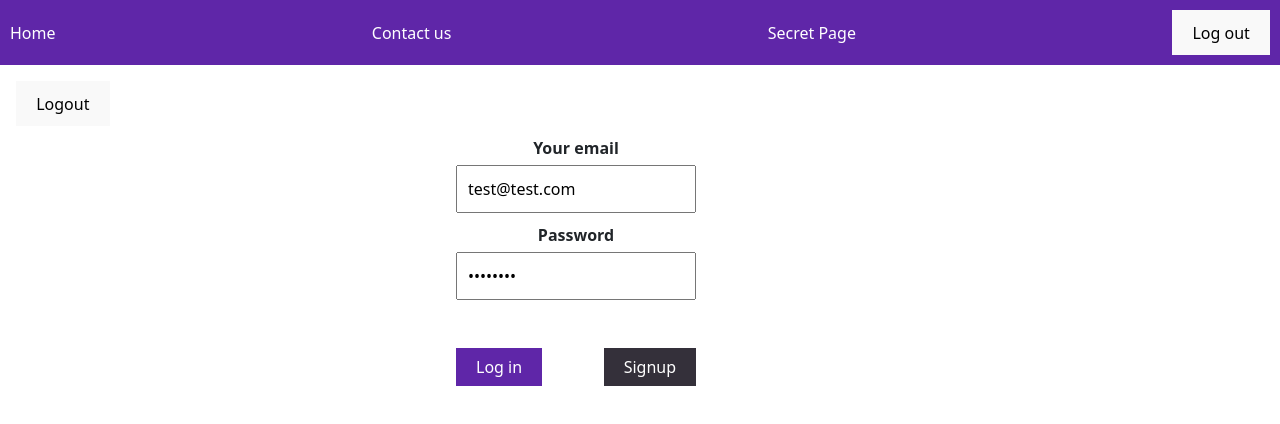
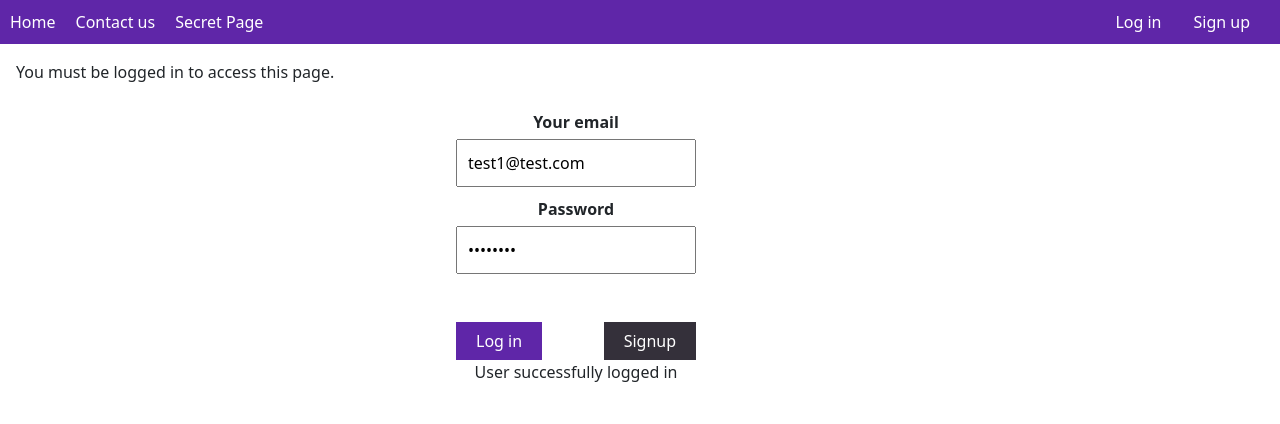
Before and after one commit to norskemarcus/Mandatory2, a Svelte app in the folder client/: page /login in a window 1280 px wide. Shown: the top 424 px of the page. Built offline with nearby package versions, Linux system fonts and the light colour scheme.

Commit message:
log in + log out works and private route is private

```diff
--- a/client/src/App.svelte
+++ b/client/src/App.svelte
@@ -1,31 +1,49 @@
+<script>
+  import { Router, Link, Route } from 'svelte-navigator';
+  import Home from './pages/Home/Home.svelte';
+  import Contact from './pages/Contact/Contact.svelte';
+  import Login from './pages/Login/Login.svelte';
+  import Signup from './pages/Signup/Signup.svelte';
+  import Test from './pages/Example/SecretPage.svelte';
+  import PrivateRouteGuard from './PrivateRouteGuard.svelte';
+  import PrivateRoute from './PrivateRoute.svelte';
+  import SecretPage from './pages/Example/SecretPage.svelte';
+  import { user } from './store/stores.js';
 
-<script>
-	import { Router, Link, Route } from "svelte-navigator";
-  import Home from "./pages/Home/Home.svelte"
-  import Contact from "./pages/Contact/Contact.svelte";
-  import Login from "./pages/Login/Login.svelte";
-  import Signup from "./pages/Signup/Signup.svelte";
-  import Test from "./pages/Example/SecretPage.svelte";
-  import PrivateRouteGuard from "./PrivateRouteGuard.svelte";
-  import PrivateRoute from "./PrivateRoute.svelte";
-  import SecretPage from "./pages/Example/SecretPage.svelte";
+  // get from local storage
+  let storedUserId = localStorage.getItem('userId');
 
+  // If a user ID is found, set it in the user store
+  if (storedUserId) {
+    user.set({ id: storedUserId });
+  }
 
-  // OBS use this one when security is implemented!!
-  //import { user } from "./store/stores.js";
+  async function handleLogout() {
+    try {
+      const response = await fetch('http://localhost:8080/auth/logout', {
+        method: 'POST',
+        headers: {
+          'Content-Type': 'application/json',
+        },
+        credentials: 'include', // Include credentials (cookies) in the request
+      });
 
-  let user = { loggedIn: true };
+      if (response.ok) {
+        // update the user store
+        user.set(null);
+        storedUserId = null;
 
-	function handleLogout() {
-		//$user = null;
-	}
-
-
-  function toggle() {
-		user.loggedIn = !user.loggedIn;
-	}
+        // Clear the user ID from local storage
+        localStorage.removeItem('userId');
+        // window.location.href = '/';
+      } else {
+        console.error('Error logging out:', response.status);
+      }
+    } catch (error) {
+      console.error('Logout error:', error);
+    }
+  }
 </script>
-
 
 <Router>
   <nav>
@@ -33,31 +51,22 @@
     <Link to="/contact">Contact us</Link>
     <Link to="/secretPage">Secret Page</Link>
 
-
-
-    {#if user.loggedIn}
-    <button on:click={toggle}> Log out </button>
+    {#if $user}
+      <button on:click={handleLogout}>Log out</button>
     {:else}
-    <Link to="/login" class="login">Log in</Link>
-    <Link to="/signup" class="signup">Sign up</Link>
-
-
-  {/if}
-
+      <Link to="/login" class="login">Log in</Link>
+      <Link to="/signup" class="signup">Sign up</Link>
+    {/if}
   </nav>
 
   <div class="mainRouter">
-    <Route path="/" component={Home}></Route>
-    <Route path="/contact" component={Contact}></Route>
-
-    <!-- <PrivateRoute path="profile let:location">  -->
-      <Route path="/secretPage" component={SecretPage}></Route>
-      <button on:click={handleLogout}>Logout</button>
-    <!-- </PrivateRoute> -->
-
-    <Route path="/login" component={Login}></Route>
-    <Route path="/signup" component={Signup}></Route>
+    <Route path="/" component={Home} />
+    <Route path="/contact" component={Contact} />
+    <!-- Render the PrivateRoute with a user prop -->
+    <PrivateRoute when="/secretPage" {user}>
+      <SecretPage {user} />
+    </PrivateRoute>
+    <Route path="/login" component={Login} />
+    <Route path="/signup" component={Signup} />
   </div>
-
-
 </Router>
--- a/client/src/PrivateRoute.svelte
+++ b/client/src/PrivateRoute.svelte
@@ -1,4 +1,9 @@
 <script>
+  export let when;
+  export let user;
+</script>
+
+<!-- <script>
 	import { Route } from "svelte-navigator";
 	import PrivateRouteGuard from "./PrivateRouteGuard.svelte";
 
@@ -9,4 +14,35 @@
 	<PrivateRouteGuard>
 		<slot {params} {location} {navigate} />
 	</PrivateRouteGuard>
-</Route>
+</Route> -->
+<!--
+<script>
+  import { Route } from 'svelte-navigator';
+  import { user } from './store/stores.js';
+
+  export let when;
+  export let component;
+  export let { ...restProps } = {};
+
+  // Check if the user is authenticated
+  let authenticated = false;
+
+  // Subscribe to the user store to check if the user is authenticated
+  $: {
+    const userValue = $user;
+    authenticated = userValue !== null; // Modify this condition based on your user store structure
+  }
+</script>
+
+ Check if the user is authenticated; if not, redirect to a login page -->
+<!-- {#if authenticated}
+  <Route {when} {component} {...restProps} />
+{:else}
+  <Route path="/login" />
+{/if} -->
+
+{#if $user}
+  <svelte:component this={when} />
+{:else}
+  <p>You must be logged in to access this page.</p>
+{/if}
--- a/client/src/pages/Example/SecretPage.svelte
+++ b/client/src/pages/Example/SecretPage.svelte
@@ -1,14 +1,17 @@
 <script>
-  let message = "Hello, Svelte!";
+  // Ensure that you add export let user; at the beginning of your SecretPage.svelte component so that it can accept the user prop when you use it in your PrivateRoute.
+
+  export let user; // Define the user prop
+  let message = 'Hello, Svelte!';
 </script>
+
+<div>
+  <h1>{message}</h1>
+  <button on:click={() => (message = 'Hello, this is a secret page, just for logged in users!')}>Click me</button>
+</div>
 
 <style>
   h1 {
     color: #333;
   }
 </style>
-
-<div>
-  <h1>{message}</h1>
-  <button on:click={() => message = "Hello, this is a secret page, just for logged in users!"}>Click me</button>
-</div>
--- a/client/src/pages/Login/Login.svelte
+++ b/client/src/pages/Login/Login.svelte
@@ -1,5 +1,87 @@
+<script>
+  import { setContext } from 'svelte';
+  import { writable } from 'svelte/store';
+
+  export let email = 'test1@test.com';
+  export let password = 'test1234';
+  export let message = '';
+
+  //export let data;
+
+  // Create a writable store for user login state
+  const user = writable();
+
+  // ...and add it to the context for child components to access
+  setContext('user', user);
+
+  function navigateToSignup() {
+    window.location.href = '/auth/signup';
+  }
+
+  async function handleSubmit() {
+    // event
+
+    //event.preventDefault();
+
+    try {
+      const response = await fetch('http://localhost:8080/auth/login', {
+        method: 'POST',
+        headers: {
+          Accept: 'application/json',
+          'Content-Type': 'application/json',
+        },
+        credentials: 'include',
+        body: JSON.stringify({ email: email, password: password }),
+      });
+
+      if (response.ok) {
+        const data = await response.json();
+        message = data.message;
+        console.log(data.user.uid);
+
+        user.set(data.user); // Update the user store with the user's data
+        //$: user.set(data.user);
+
+        // gemme i local storage
+        localStorage.setItem('userId', data.user.uid);
+
+        window.location.href = '/';
+      } else {
+        message = 'Error: Something went wrong';
+        // user.set(null);
+      }
+    } catch (error) {
+      console.error(error);
+      message = 'Error: Something went wrong';
+      //user.set(null);
+    }
+  }
+</script>
+
+<main>
+  <!-- <form action="/auth/login" method="POST"> -->
+  <form on:submit|preventDefault={handleSubmit}>
+    <label for="email">Your email</label>
+    <input id="email" required type="email" name="email" placeholder="Your email" bind:value={email} />
+
+    <label for="password">Password</label>
+    <input id="password" required type="password" name="password" placeholder="Password" bind:value={password} />
+
+    <div class="button-container">
+      <button type="submit">Log in</button>
+      <button on:click={navigateToSignup} class="signup-btn">Signup</button>
+    </div>
+    {#if message}
+      <div>{message}</div>
+    {/if}
+
+    {#if user}
+      <div>User successfully logged in</div>
+    {/if}
+  </form>
+</main>
+
 <style>
-
   label {
     font-weight: bold;
     display: block;
@@ -13,7 +95,7 @@
   }
 
   button {
-    background-color:  #5f26a8;
+    background-color: #5f26a8;
     color: #fff;
     padding: 7px 20px;
     margin-top: 3em;
@@ -36,30 +118,8 @@
     width: 100%;
   }
 
-  .signup-btn{
-    background-color:  #34303a;
+  .signup-btn {
+    background-color: #34303a;
     color: #fff;
   }
 </style>
-
-<script>
-
-  function navigateToSignup() {
-    window.location.href = '/auth/signup';
-  }
-</script>
-
-<form action="/auth/login" method="POST">
-
-  <label for="email">Your email</label>
-  <input id="email" required type="email"  name="email" placeholder="Your email" value="test@test.com">
-
-  <label for="password">Password</label>
-  <input id="password" required type="password" name="password" placeholder="Password" value="test1234" >
-
-  <div class="button-container">
-     <button type="submit">Log in</button>
-  <button on:click={navigateToSignup} class="signup-btn">Signup</button>
-  </div>
-
-</form>
--- a/client/src/pages/Signup/Signup.svelte
+++ b/client/src/pages/Signup/Signup.svelte
@@ -34,38 +34,16 @@ let password = "test1234";
 let message = "";
 let newUser = null;
 
-// const handleSubmit = async (event) => {
+
+
+
+async function handleSubmit(event) {
 
 //   event.preventDefault(); // Prevent the default form submission behavior: By default, when you submit a form, the browser performs a full-page refresh or redirects to the URL specified in the action attribute of the <form> element.
 
 //   const formData = new FormData();
 //   formData.append('email', email);
 //   formData.append('password', password);
-
-//   try {
-//     const response = await fetch('http://localhost:8080/auth/signup', {
-//       method: 'POST',
-//       body: formData,
-//     });
-
-//     if (response.ok) {
-//       const data = await response.json();
-//       message = data.message;
-//       newUser = data.newUser;
-//     } else {
-//       message = 'Error: Something went wrong';
-//       newUser = null;
-//     }
-//   } catch (error) {
-//     console.error(error);
-//     message = 'Error: Something went wrong';
-//     newUser = null;
-//   }
-// };
-
-
-async function handleSubmit(event) {
-
 
   try {
     const response = await fetch('http://localhost:8080/auth/signup', {
@@ -115,25 +93,3 @@ async function handleSubmit(event) {
  <div>New user successfully registered</div>
 {/if}
 </main>
-
-<!-- <main>
-  <form on:submit={handleSubmit} action="http://localhost:8080/auth/signup" method="POST">
-  <label for="email">Email</label>
-  <input required type="email" id="email" name="email" bind:value={email}/>
-
-  <label for="password">Password</label>
-  <input required type="password" name="password" id="password" placeholder="Password" bind:value={password}/>
-
-  <button type="submit">Create account</button>
-</form>
-
-
-
-  {#if message}
-    <p>{message}</p>
-  {/if}
-
-  {#if newUser}
-    <pre>{JSON.stringify(newUser, null, 2)}</pre>
-  {/if}
-  </main> -->
--- a/client/src/store/stores.js
+++ b/client/src/store/stores.js
@@ -1,5 +1,4 @@
-
-import { writable } from "svelte/store";
+import { writable } from 'svelte/store';
 import { readable } from 'svelte/store';
 
 export const user = writable(null);
```
Also changed, not shown: 2 other files (tests, documents, lock files or other folders). Lines whose indentation alone changed are shown as unchanged.
